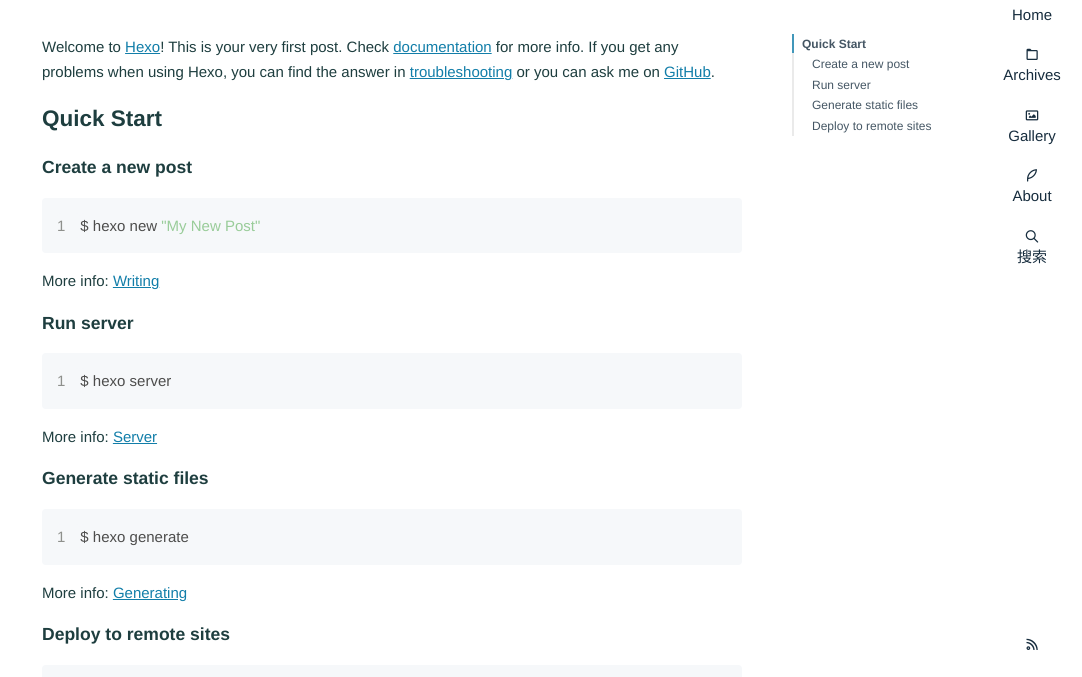
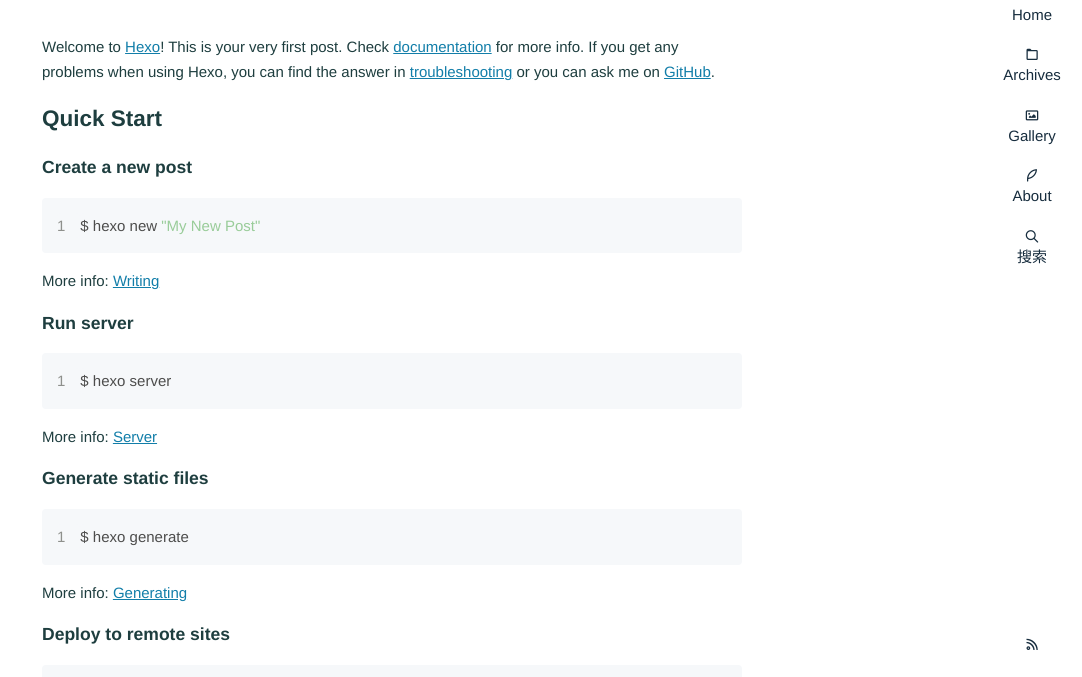
Before and after one commit to biandanjun/biandanjun.github.io, a plain HTML site: page 2023/06/13/hello-world/index.html in a window 1280 px wide. Shown: the part 118-795 px from the top of the page, without its empty margins (198-1280 px from the left). Drawn offline with Linux system fonts and the light colour scheme; some packages are replaced by stand-ins of ours; a script that the page names is missing; files whose address does not match are found by name.

Commit message:
Site updated: 2023-06-14 21:04:31

```diff
--- a/2023/06/13/hello-world/index.html
+++ b/2023/06/13/hello-world/index.html
@@ -61,10 +61,6 @@
 
 
 
-<div class="tocbot"></div>
-
-
-
     <div class="article-entry" itemprop="articleBody">
 
 
@@ -86,7 +82,7 @@
 
     </div>
     <footer class="article-footer">
-      <a data-url="http://example.com/2023/06/13/hello-world/" data-id="clivpuxjk0000owt3c7lc7fyy" class="article-share-link">
+      <a data-url="http://example.com/2023/06/13/hello-world/" data-id="clivq4ojl00009kt39xdl23ig" class="article-share-link">
         分享
       </a>
 
@@ -220,24 +216,6 @@
 
 
 
-<script src="/js/tocbot.min.js"></script>
-
-
-<script>
-  // Tocbot_v4.7.0  http://tscanlin.github.io/tocbot/
-  tocbot.init({
-    tocSelector: '.tocbot',
-    contentSelector: '.article-entry',
-    headingSelector: 'h1, h2, h3, h4, h5, h6',
-    hasInnerContainers: true,
-    scrollSmooth: true,
-    positionFixedSelector: '.tocbot',
-    positionFixedClass: 'is-position-fixed',
-    fixedSidebarOffset: 'auto',
-  });
-</script>
-
-
 
 <script src="/js/ocean.js"></script>
 
```
Also changed, not shown: 2023/06/14/test1/index.html (+1 -21 lines), 2023/06/14/域名系统/index.html (+1 -23 lines), index.html (+3 -3 lines).
